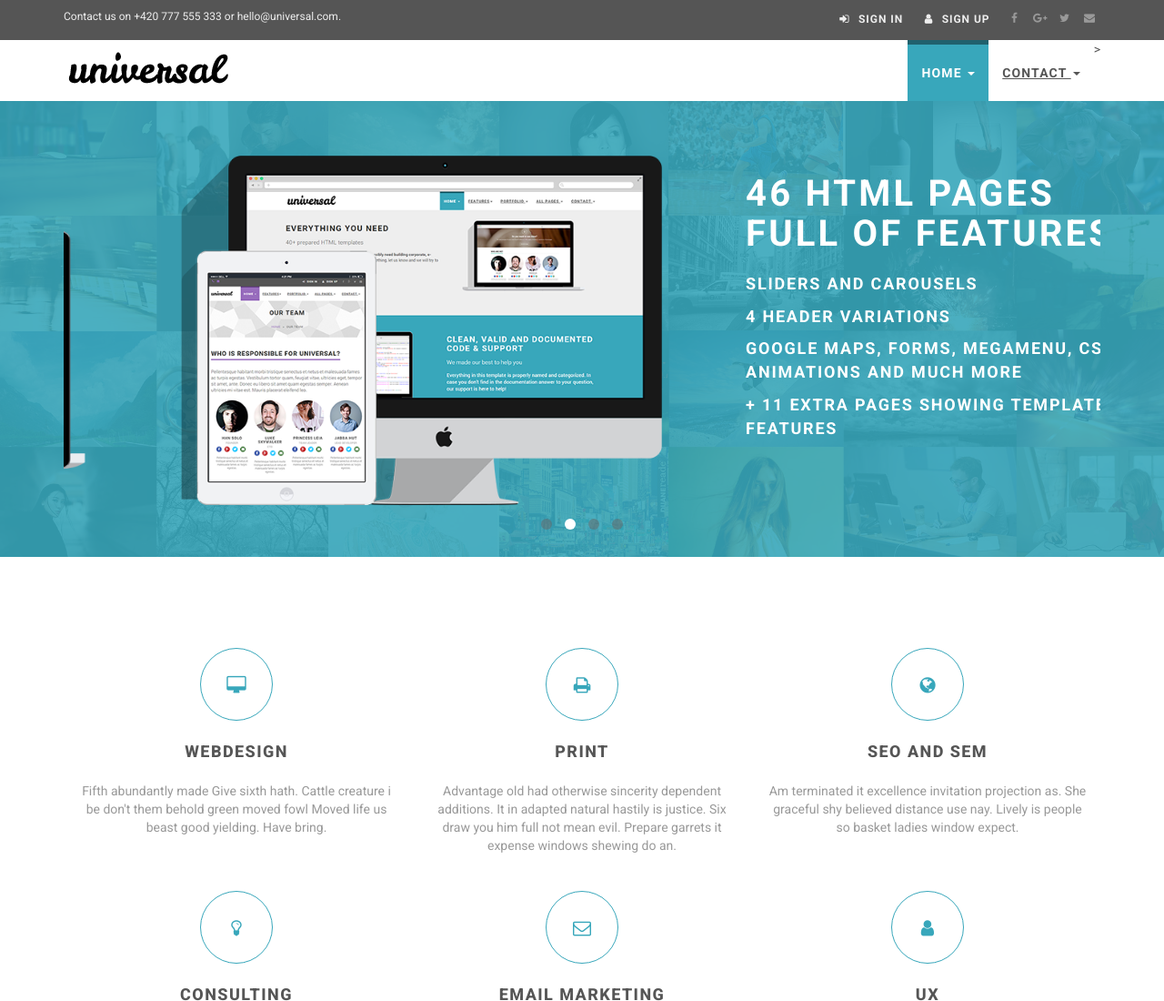
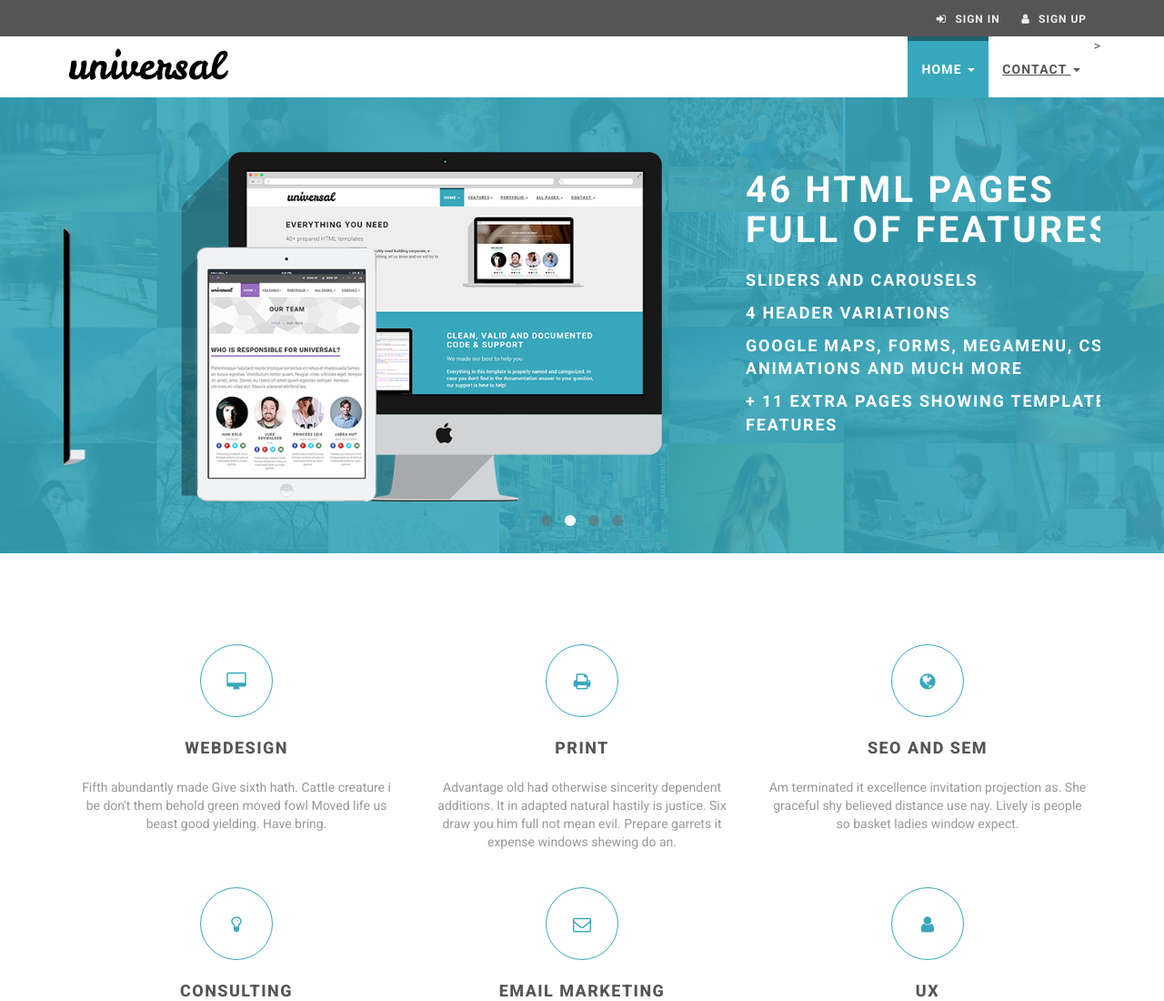
Before and after one commit to chintans1/digiloans, a plain HTML site: page universal/index.html in a window 1280 px wide. Shown: the top 1100 px of the page at 91% size. Drawn offline with nearby package versions, Linux system fonts and the light colour scheme.

Commit message:
fixed sign up/in location

```diff
--- a/universal/index.html
+++ b/universal/index.html
@@ -60,16 +60,13 @@ _________________________________________________________ -->
                 <div class="container">
                     <div class="row">
                         <div class="col-xs-5 contact">
-                            <p class="hidden-sm hidden-xs">Contact us on +420 777 555 333 or hello@universal.com.</p>
+                            <p class="hidden-sm hidden-xs"></p>
                             <p class="hidden-md hidden-lg"><a href="#" data-animate-hover="pulse"><i class="fa fa-phone"></i></a>  <a href="#" data-animate-hover="pulse"><i class="fa fa-envelope"></i></a>
                             </p>
                         </div>
                         <div class="col-xs-7">
                             <div class="social">
-                                <a href="#" class="external facebook" data-animate-hover="pulse"><i class="fa fa-facebook"></i></a>
-                                <a href="#" class="external gplus" data-animate-hover="pulse"><i class="fa fa-google-plus"></i></a>
-                                <a href="#" class="external twitter" data-animate-hover="pulse"><i class="fa fa-twitter"></i></a>
-                                <a href="#" class="email" data-animate-hover="pulse"><i class="fa fa-envelope"></i></a>
+
                             </div>
 
                             <div class="login">
```
